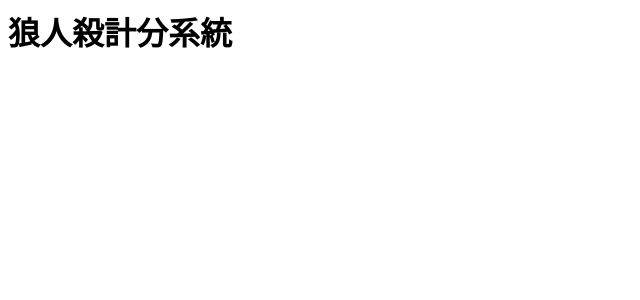
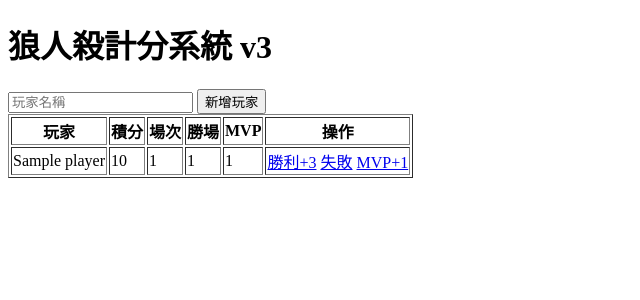
Before and after one commit to aps29965319-bot/werewolf-score-system, a Flask app: page / in a window 1280 px wide. Shown: the top 300 px of the page, without its empty margins (0-640 px from the left). Run offline with Flask 3, Linux system fonts and the light colour scheme; tables that the repository leaves empty hold one stand-in row (values such as "Sample post").

Commit message:
Add files via upload

```diff
--- a/app.py
+++ b/app.py
@@ -1,8 +1,66 @@
-from flask import Flask, render_template
-app=Flask(__name__)
-players=[{'name':'玩家A','score':30},{'name':'玩家B','score':25}]
-@app.route('/')
+
+from flask import Flask, render_template, request, redirect
+import sqlite3
+
+app = Flask(__name__)
+
+def db():
+    conn = sqlite3.connect("werewolf.db")
+    conn.row_factory = sqlite3.Row
+    return conn
+
+def init():
+    conn=db()
+    conn.execute("""CREATE TABLE IF NOT EXISTS players(
+    id INTEGER PRIMARY KEY,
+    name TEXT,
+    score INTEGER DEFAULT 0,
+    games INTEGER DEFAULT 0,
+    wins INTEGER DEFAULT 0,
+    mvp INTEGER DEFAULT 0)""")
+    conn.commit()
+    conn.close()
+init()
+
+@app.route("/")
 def home():
-    return render_template('index.html',players=players)
-if __name__=='__main__':
+    conn=db()
+    players=conn.execute("SELECT * FROM players ORDER BY score DESC").fetchall()
+    conn.close()
+    return render_template("index.html",players=players)
+
+@app.route("/add",methods=["POST"])
+def add():
+    name=request.form["name"]
+    conn=db()
+    conn.execute("INSERT INTO players(name) VALUES(?)",(name,))
+    conn.commit()
+    conn.close()
+    return redirect("/")
+
+@app.route("/win/<int:pid>")
+def win(pid):
+    conn=db()
+    conn.execute("UPDATE players SET wins=wins+1,games=games+1,score=score+3 WHERE id=?",(pid,))
+    conn.commit()
+    conn.close()
+    return redirect("/")
+
+@app.route("/lose/<int:pid>")
+def lose(pid):
+    conn=db()
+    conn.execute("UPDATE players SET games=games+1 WHERE id=?",(pid,))
+    conn.commit()
+    conn.close()
+    return redirect("/")
+
+@app.route("/mvp/<int:pid>")
+def mvp(pid):
+    conn=db()
+    conn.execute("UPDATE players SET mvp=mvp+1,score=score+1 WHERE id=?",(pid,))
+    conn.commit()
+    conn.close()
+    return redirect("/")
+
+if __name__=="__main__":
     app.run()
--- a/templates/index.html
+++ b/templates/index.html
@@ -1 +1,27 @@
-<html><head><meta charset='utf-8'><title>狼人殺計分系統</title></head><body><h1>狼人殺計分系統</h1></body></html>
+
+<!DOCTYPE html><html><head><meta charset="utf-8">
+<meta name="viewport" content="width=device-width,initial-scale=1">
+<title>狼人殺計分系統 v3</title></head><body>
+<h1>狼人殺計分系統 v3</h1>
+<form method="post" action="/add">
+<input name="name" placeholder="玩家名稱">
+<button>新增玩家</button>
+</form>
+<table border="1">
+<tr><th>玩家</th><th>積分</th><th>場次</th><th>勝場</th><th>MVP</th><th>操作</th></tr>
+{% for p in players %}
+<tr>
+<td>{{p['name']}}</td>
+<td>{{p['score']}}</td>
+<td>{{p['games']}}</td>
+<td>{{p['wins']}}</td>
+<td>{{p['mvp']}}</td>
+<td>
+<a href="/win/{{p['id']}}">勝利+3</a>
+<a href="/lose/{{p['id']}}">失敗</a>
+<a href="/mvp/{{p['id']}}">MVP+1</a>
+</td>
+</tr>
+{% endfor %}
+</table>
+</body></html>
```
